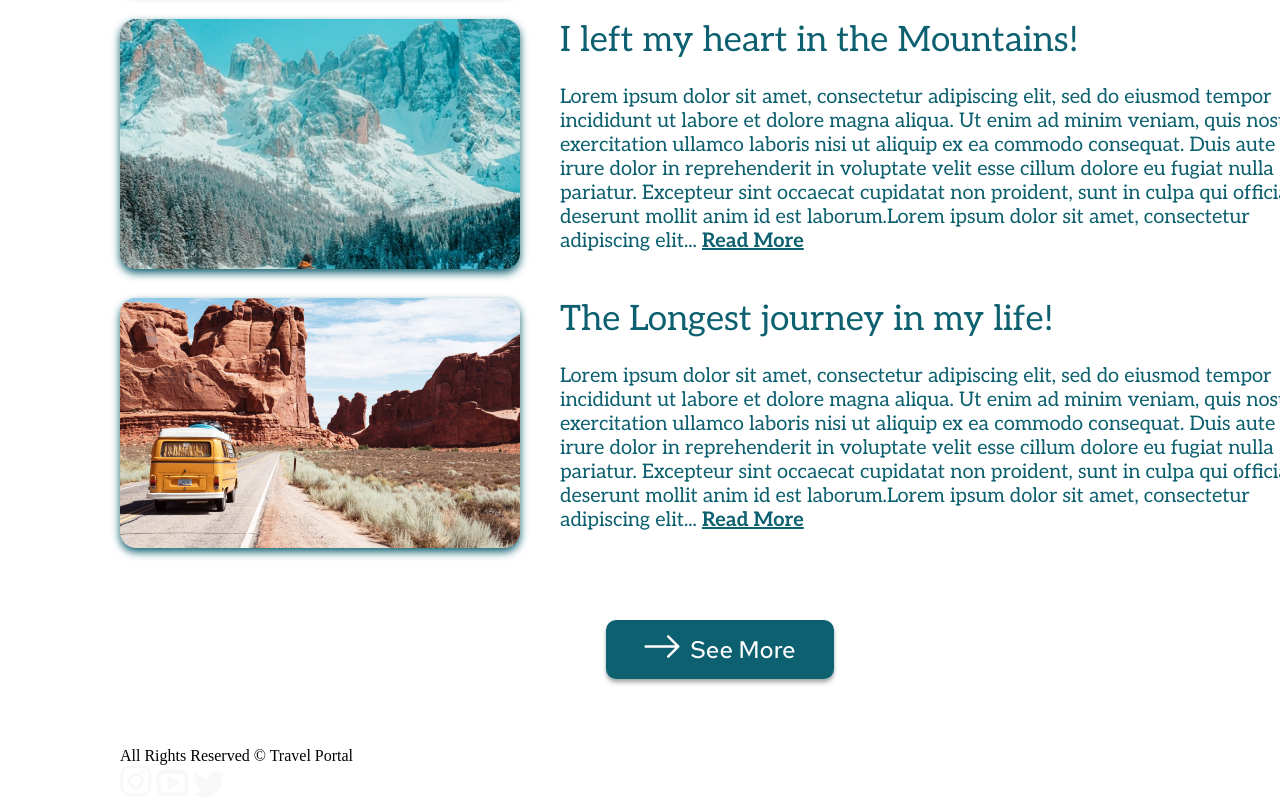
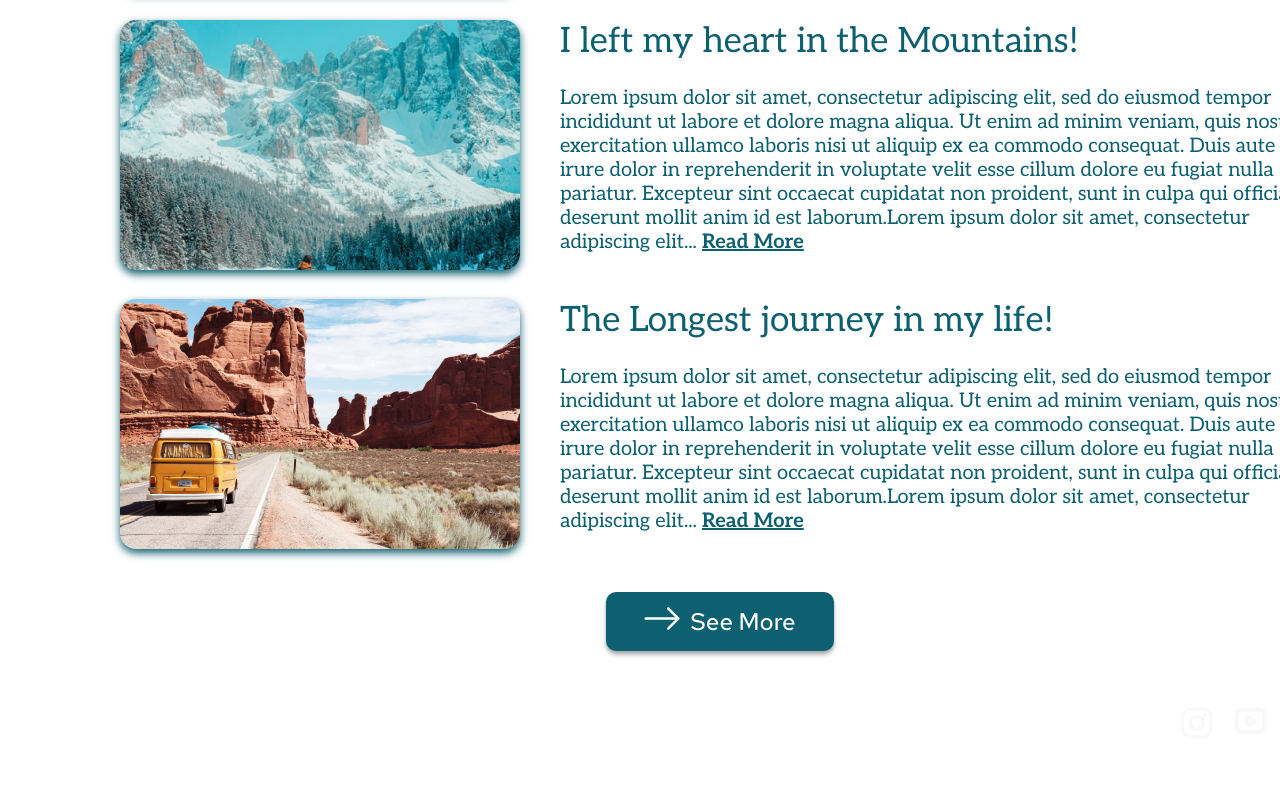
Before and after one commit to daridatess/rsschool-cv, a plain HTML site: page travel/index.html in a window 1280 px wide. Shown: the part 2982-3782 px from the top of the page. After the commit the page ends 3734 px from the top, so only its background shows below. Drawn offline with Linux system fonts and the light colour scheme.

Commit message:
refactor:Formatted the code, adjusted the layout to the template

```diff
--- a/travel/index.html
+++ b/travel/index.html
@@ -121,14 +121,14 @@
                             <span>JAPAN</span>
                             <img src="assets/img/countri/japan.png" alt="picture">
                         </div>
-                        <div class="pictures-countries-item">
+                        <!-- <div class="pictures-countries-item">
                             <span>SPAIN</span>
                             <img src="assets/img/countri/spain.png" alt="picture">
                         </div>
                         <div class="pictures-countries-item">
                             <span>USA</span>
                             <img src="assets/img/countri/usa.png" alt="picture">
-                        </div>
+                        </div> -->
                         <ol class="slider__indicators">
                             <li data-slide-to="0"></li>
                             <li data-slide-to="1"></li>
@@ -214,18 +214,18 @@
                             </div>
                         </div>
                         <div>
-                            <button class="btn-search-more" type="submit"> <img src="assets/img/icons/Vector.png"
-                                    alt="vector">See More</button>
+                            <button class="btn-search-more btn-see" type="submit"> <img
+                                    src="assets/img/icons/Vector.png" alt="vector">See More</button>
                         </div>
-                        <footer>
-                            <span>All Rights Reserved © Travel Portal</span>
-                            <div class="svg-message">
-                                <img src="assets/img/icons/svg/message/instagram.svg" alt="message">
-                                <img src="assets/img/icons/svg/message/youtube.svg" alt="message">
-                                <img src="assets/img/icons/svg/message/twiter.svg" alt="message">
-                            </div>
-                        </footer>
                     </div>
+                    <footer>
+                        <div class="copyrigh"><span>All Rights Reserved © Travel Portal</span></div>
+                        <div class="svg-message">
+                            <div><img src="assets/img/icons/svg/message/instagram.svg" alt="message"></div>
+                            <div><img src="assets/img/icons/svg/message/youtube.svg" alt="message"></div>
+                            <div><img src="assets/img/icons/svg/message/twiter.svg" alt="message"></div>
+                        </div>
+                    </footer>
                 </div>
             </section>
         </main>
--- a/travel/style.css
+++ b/travel/style.css
@@ -2,6 +2,7 @@
     margin: 0;
     padding: 0;
 }
+
 @font-face {
     font-family: 'Constantia';
     src: url(assets/fonts/Constantia/constantia.ttf);
@@ -28,16 +29,18 @@ a {
     max-width: 1440px;
     overflow: hidden;
 }
-.title h2  {
+
+.title h2 {
     font-family: 'Red Hat Text';
     font-style: normal;
     font-weight: 500;
     font-size: 40px;
     color: #F2785C;
 }
+
 .title {
     text-align: center;
-    margin:80px 0 40px 0;
+    margin: 80px 0 40px 0;
 }
 
 /* header */
@@ -124,7 +127,8 @@ header {
     margin-left: 120px;
 }
 
-.title-plan-trip, h1 {
+.title-plan-trip,
+h1 {
     font-family: 'Aleo', serif;
     font-style: normal;
     font-weight: 700;
@@ -153,7 +157,8 @@ input:-moz-placeholder {
 .travel-search {
     display: flex;
 }
-form{
+
+form {
     width: 100%;
 }
 
@@ -190,9 +195,9 @@ input {
     top: -77px;
 }
 
-    /* STEP */
+/* STEP */
 
-.title h2  {
+.title h2 {
     font-family: 'Red Hat Text';
     font-style: normal;
     font-weight: 500;
@@ -200,12 +205,14 @@ input {
     line-height: 53px;
     color: #F2785C;
 }
+
 .step-items {
     display: grid;
     grid-template-columns: 1fr 1fr 1fr;
     text-align: center;
 }
-.step-information li   {
+
+.step-information li {
     font-family: 'Aleo';
     font-style: normal;
     font-weight: 400;
@@ -215,14 +222,15 @@ input {
     margin: 25px 0 18px 0;
 }
 
-    /* POPULAR DESTINATIONS */
+/* POPULAR DESTINATIONS */
 
 
-.pictures-countries-items   {
+.pictures-countries-items {
     display: flex;
     flex: 0 0 50%;
 }
-.pictures-countries-item span{
+
+.pictures-countries-item span {
     font-family: 'Red Hat Text';
     font-style: normal;
     font-weight: 500;
@@ -234,10 +242,12 @@ input {
     top: calc(50% - 42px/2 + 339px);
 }
 
-.pictures-countries-item img    {
-        border-radius: 16px;
+.pictures-countries-item img {
+    border-radius: 16px;
+    margin-bottom: 40px;
 }
-.btn-search-more    {
+
+.btn-search-more {
     height: 59px;
     width: 228px;
     font-family: 'Red Hat Text';
@@ -250,27 +260,29 @@ input {
     border: none;
     cursor: pointer;
     border-radius: 10px;
-    margin: 43px auto;
+    margin: 40px auto;
     display: block;
 }
-.btn-search-more img    {
+
+.btn-search-more img {
     margin-right: 10px;
 }
 
-        /* STORIES  */
-.travel-stories     {
-        position: relative;
+/* STORIES  */
+.travel-stories {
+    position: relative;
 }
-.travel-blocks  {
+
+.travel-blocks {
     background: rgba(255, 255, 255, 0.7);
     padding: 40px 120px 40px 120px;
     background-repeat: no-repeat;
     background-size: 100%;
     display: grid;
     grid-template-rows: repeat(3, 1fr);
-    grid-column-gap: 20px;
     grid-row-gap: 25px;
 }
+
 .background-img {
     position: absolute;
     z-index: -1;
@@ -278,15 +290,18 @@ input {
     top: 93px;
 
 }
+
 .travel-block-items {
     display: flex;
 }
-.travel-img-item img    {
+
+.travel-img-item img {
     border-radius: 16px;
     margin-right: 40px;
     filter: drop-shadow(0px 4px 4px #0D606F);
     border-radius: 16px;
 }
+
 .travel-description-text h2 {
     font-family: 'Aleo';
     font-style: normal;
@@ -295,7 +310,8 @@ input {
     line-height: 42px;
     color: #0D606F;
 }
-.travel-description-text p{
+
+.travel-description-text p {
     font-family: 'Aleo';
     font-style: normal;
     font-weight: 400;
@@ -304,7 +320,8 @@ input {
     color: #0D606F;
     margin-top: 24px;
 }
-.read-more  {
+
+.read-more {
     font-family: 'Aleo';
     font-style: normal;
     font-weight: 700;
@@ -313,3 +330,37 @@ input {
     text-decoration-line: underline;
     color: #0D606F;
 }
+
+.btn-see {
+    margin: 14px auto 0;
+}
+
+/* FOOTER */
+
+footer {
+    display: flex;
+    height: 61px;
+    position: relative;
+}
+
+.copyrigh {
+    position: absolute;
+    left: 41%;
+    top: 21px;
+    font-family: 'Red Hat Text';
+    font-style: normal;
+    font-weight: 500;
+    font-size: 16px;
+    color: white;
+    margin: auto 0;
+}
+
+.svg-message {
+    position: absolute;
+    right: 120px;
+    top: 16px;
+    display: grid;
+    grid-template-columns: repeat(3, 1fr);
+    grid-column-gap: 20px;
+    margin: auto 0;
+}
```
